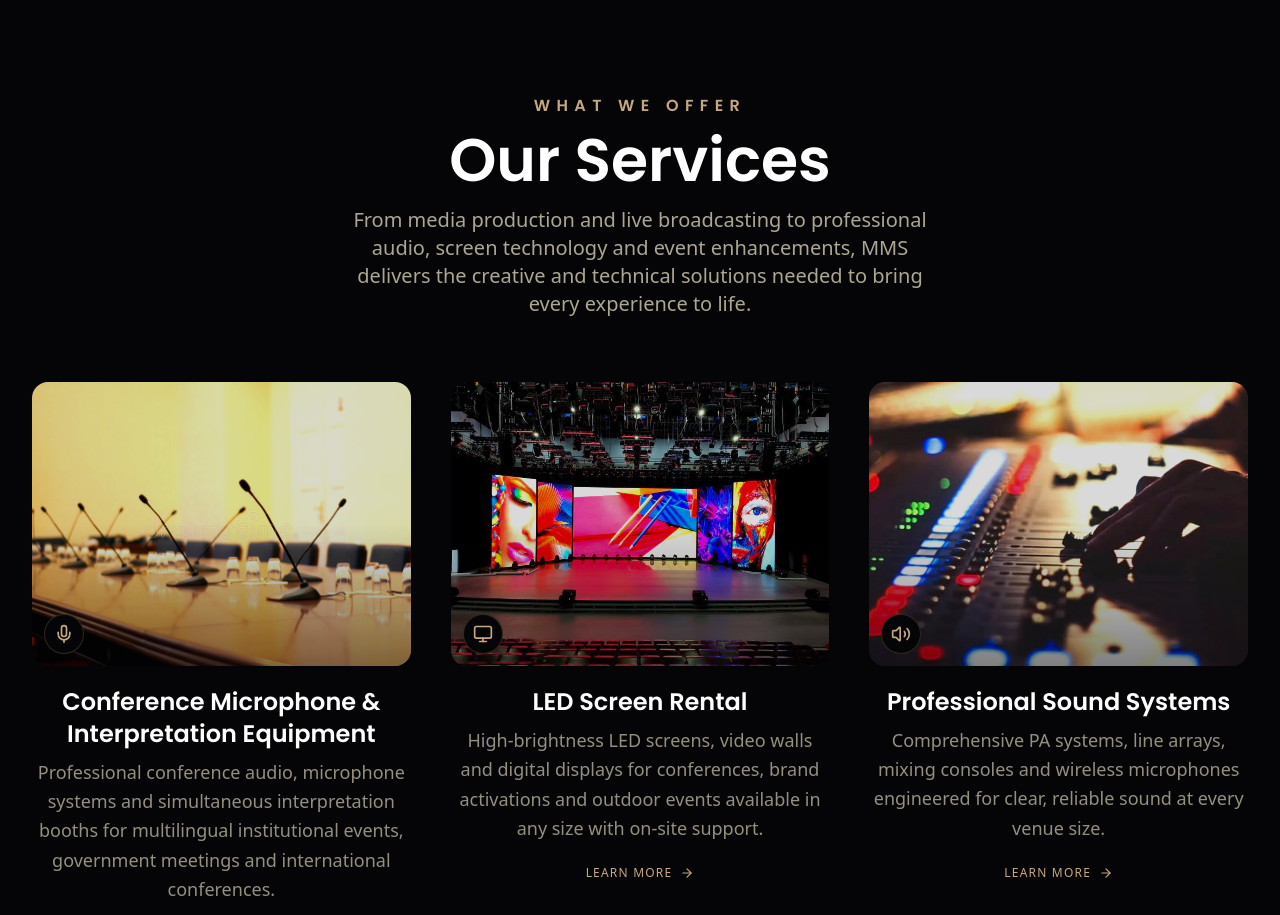
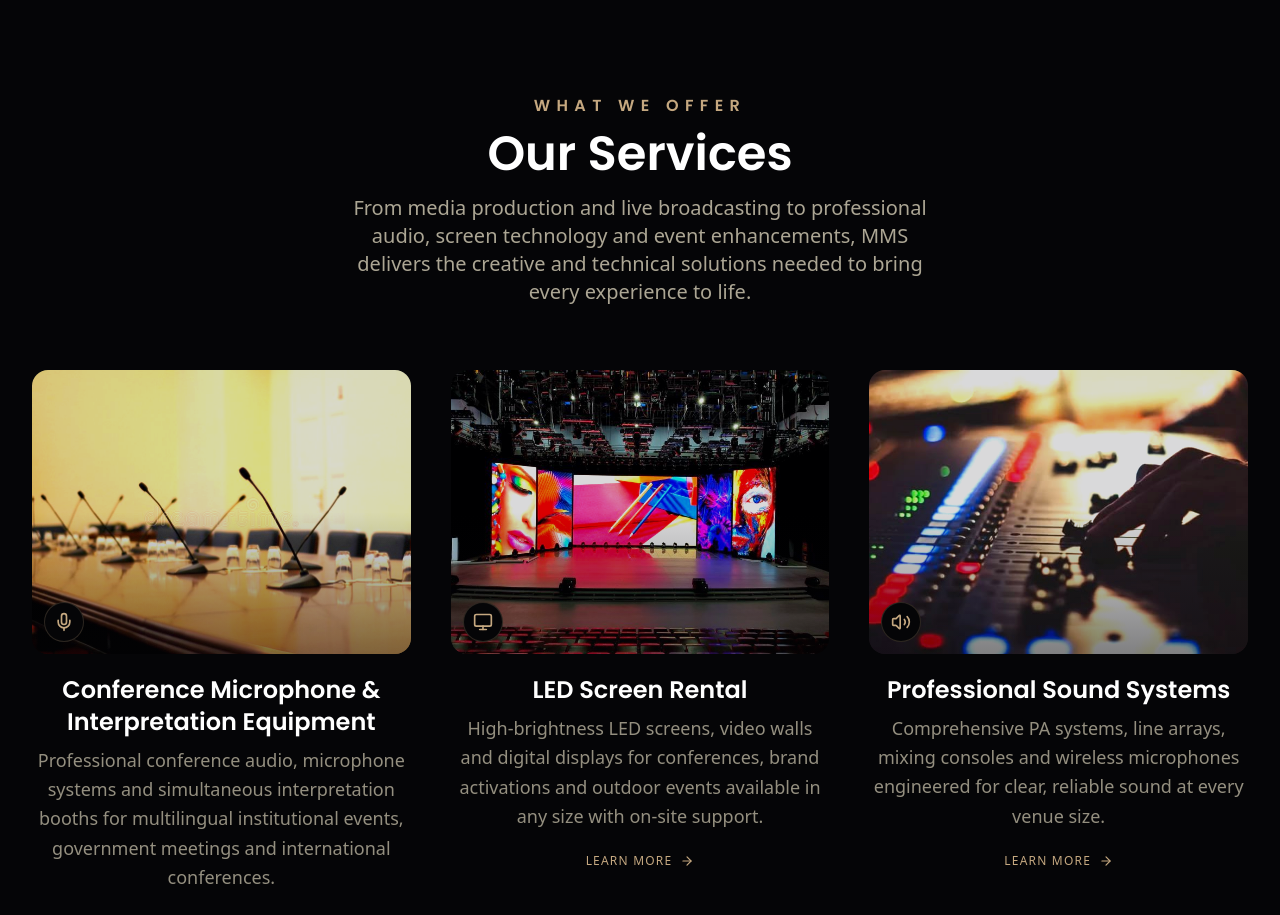
Before and after one commit to masterpP0109/mms-main, a Next.js app: page / in a window 1280 px wide. Shown: the part 1164-2079 px from the top of the page. Built offline with nearby package versions, Linux system fonts and the light colour scheme.

Commit message:
Reduce heading sizes on homepage services section

```diff
--- a/app/page.tsx
+++ b/app/page.tsx
@@ -742,7 +742,7 @@ export default function Home() {
         <div className="max-w-[1600px] mx-auto px-4 sm:px-6 lg:px-8 2xl:px-12">
           <div className="text-center mb-12 md:mb-16">
             <span className="text-base tracking-[0.4em] text-[#c5a880] uppercase font-semibold block mb-3 font-heading">What We Offer</span>
-            <h2 className="text-4xl md:text-6xl font-semibold text-white font-heading mb-4">Our Services</h2>
+            <h2 className="text-3xl md:text-5xl font-semibold text-white font-heading mb-4">Our Services</h2>
             <p className="text-lg md:text-xl text-[#f4ebd0]/70 font-light max-w-xl mx-auto">
               From media production and live broadcasting to professional audio, screen technology and event enhancements, MMS delivers the creative and technical solutions needed to bring every experience to life.
             </p>
```
